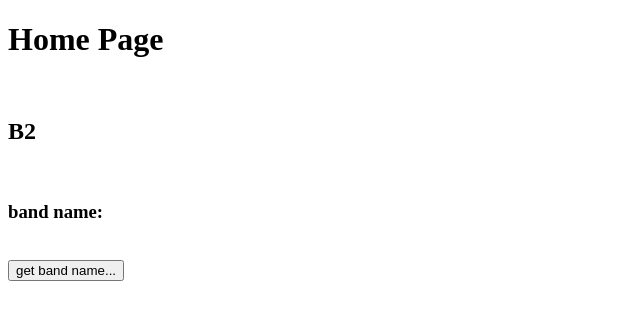
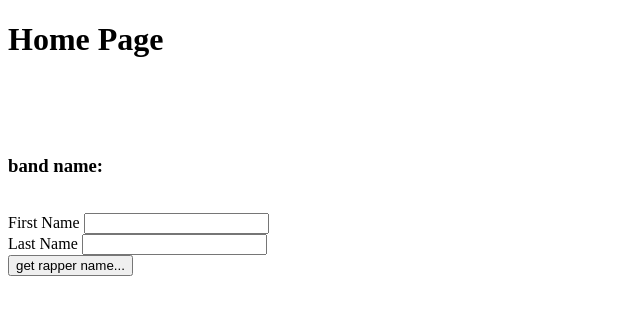
Before and after one commit to callumgoodley/rap_name_generator, a Flask app: page / in a window 1280 px wide. Shown: the top 320 px of the page, without its empty margins (0-640 px from the left). Run offline with Flask 2, Linux system fonts and the light colour scheme.

Commit message:
working with user input

```diff
--- a/application/forms.py
+++ b/application/forms.py
@@ -1,5 +1,16 @@
 from flask_wtf import FlaskForm
-from wtforms import SubmitField
+from wtforms import SubmitField, StringField
+from wtforms.validators import DataRequired, Length
 
 class NameForm(FlaskForm):
-    submit = SubmitField('get band name...')
+    first_name  = StringField('First Name',
+            validators = [
+                DataRequired(),
+                Length(min=2, max=30)
+                ])
+    last_name  = StringField('Last Name',
+            validators = [
+                DataRequired(),
+                Length(min=2, max=30)
+                ])
+    submit = SubmitField('get rapper name...')
--- a/application/routes.py
+++ b/application/routes.py
@@ -5,24 +5,41 @@ import random
 
 @app.route('/', methods = ['GET', 'POST'])
 def home():
+    adj = ['Young','Yung','Lil','Big','YBN','Sick','Ill','Wavy','DJ','D']
+    noun =  ['Wizard','Fork','Mustard','Gambino','Strap','Chopper','Baby','Thumb','Poppa','Dripper','Purple','Clout','Icey','Nascar','Shooter','Xan','Emo','Dookey','God','Ram','Chapo','Bando','Jugg','Boii','Perc','Flossy','Dead','Door','Zilla','Lost','Savage','Coffin','Neck','Throat','Cautious','Beans','Rackz','$hawty','Ku$h']
 
+    display_code = ''
+    name = ''
     form = NameForm()
-    name = ''
-    list1 = ["A", "B", "C"]
-    list2 = ["1", "2", "3", "4"]
-
-    random1 = random.choice(list1)
-    random2 = random.choice(list2)
-
-    code = random1 + random2
 
     if form.validate_on_submit():
-        if code[0] == "A":
+
+        first_name = form.first_name.data
+        last_name = form.last_name.data
+
+        unicode_sum_first = 0
+
+        for letter in first_name:
+            unicode_sum_first += ord(letter)
+
+        unicode_sum_last = 0
+
+        for letter in last_name:
+            unicode_sum_last += ord(letter)
+
+        unicode_num_first = int(unicode_sum_first/len(first_name))
+        unicode_num_last = int(unicode_sum_last/len(last_name))
+        unicode_letter = chr(unicode_num_last)
+
+        display_code = "1: " + str(unicode_num_first) + " 2: " + unicode_letter
+
+
+        if unicode_num_first > 0 and unicode_num_first < 50:
             name = "sharp shooter"
-        elif code[0] == "B":
+        elif unicode_num_first > 50 and unicode_num_first < 100:
             name = "Crow city"
-        elif code[0] == "C":
+        elif unicode_num_first > 100 and unicode_num_first < 300:
             name = "Jokers card"
 
 
-    return render_template('home.html', title='Home', form = form,  code = code, name = name)
+    return render_template('home.html', title='Home', form = form,  code = display_code, name = name)
--- a/application/templates/home.html
+++ b/application/templates/home.html
@@ -12,6 +12,12 @@
 <div class='form'>
         <form method='POST' action=''>
             {{ form.hidden_tag() }}
+	    {{ form.first_name.label}}
+	    {{ form.first_name }}
+	    <br>
+	    {{ form.last_name.label }}
+	    {{ form.last_name }}
+	    <br>
                 <div class='form_group'>
                 {{ form.submit }}
             </div
```
